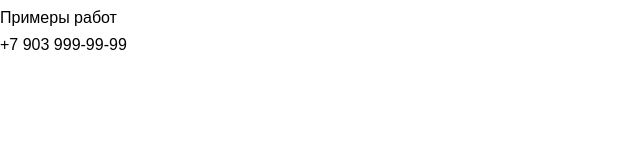
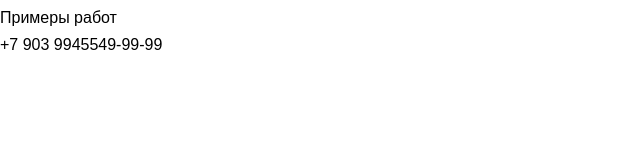
Before and after one commit to Skaner93/speacial-app, a plain HTML site: page speacial-app/index.html in a window 1280 px wide. Shown: the full height of the page, 0-640 px from the left. Drawn offline with Linux system fonts and the light colour scheme.

Commit message:
Update index.html

```diff
--- a/speacial-app/index.html
+++ b/speacial-app/index.html
@@ -16,7 +16,7 @@
             <a href="#contacts">Данные</a>
         </nav>
         <div>
-            <a href="tel:+79039999999">+7 903 999-99-99</a>
+            <a href="tel:+7903994543439999">+7 903 9945549-99-99</a>
         </div>
 
     </header>
```
